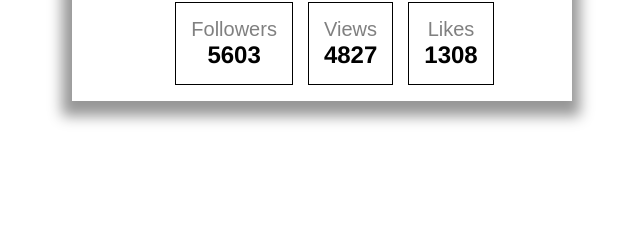
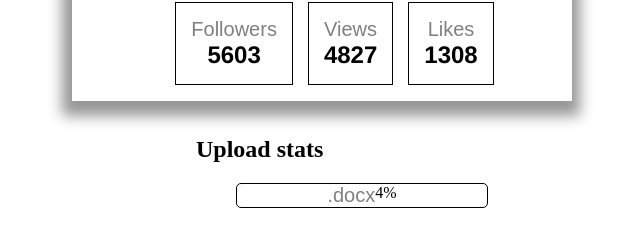
Before and after one commit to tofikwest/goit-react-hw-01-components, a React (Create React App) app: page / in a window 1280 px wide. Shown: the part 528-774 px from the top of the page, without its empty margins (318-958 px from the left). Built offline with nearby package versions, Linux system fonts and the light colour scheme.

Commit message:
not finished 3 hw

```diff
--- /dev/null
+++ b/src/App-stat.js
@@ -0,0 +1,16 @@
+import React from "react";
+import Statistics from "./components/Statistics";
+import statisticalData from "./JSON/statistical-data.json";
+
+const AppStat = () => {
+  return (
+    <ul>
+      <Statistics
+        title="Upload stats"
+        stats={statisticalData.map((stat) => {})}
+      />
+    </ul>
+  );
+};
+
+export default AppStat;
--- /dev/null
+++ b/src/components/Statistics.js
@@ -0,0 +1,18 @@
+import React from "react";
+import PropTypes from "prop-types";
+
+const Statistics = ({ id, label, percentage }) => {
+  return (
+    <section class="statistics">
+      <h2 class="title">Upload stats</h2>
+
+      <ul class="stat-list">
+        <li class="item">
+          <span class="label">.docx</span>
+          <span class="percentage">4%</span>
+        </li>
+      </ul>
+    </section>
+  );
+};
+export default Statistics;
--- a/src/index.js
+++ b/src/index.js
@@ -2,11 +2,13 @@ import React from "react";
 import ReactDOM from "react-dom";
 import App from "./App";
 import AppProfile from "./App-profile";
+import AppStat from "./App-stat";
 
 ReactDOM.render(
   <React.StrictMode>
     <App />
     <AppProfile />
+    <AppStat />
   </React.StrictMode>,
   document.getElementById("root")
 );
```
Also changed, not shown: src/JSON/statistical-data.json (renamed from statistics/statistical-data.json).
